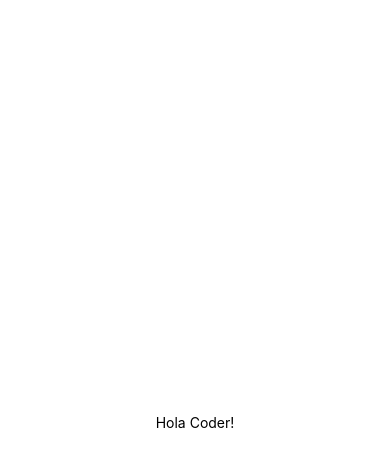
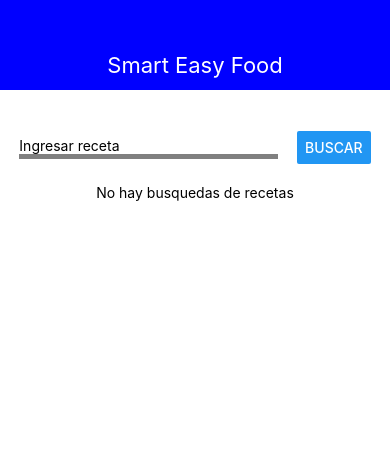
Before and after one commit to LucasOrd/App, a React Native app: screen / in a window 390 px wide. Shown: the top 466 px of the page. Built offline with nearby package versions, Linux system fonts and the light colour scheme.

Commit message:
segundo y tercer desafio

```diff
--- a/App.js
+++ b/App.js
@@ -1,22 +1,33 @@
-import { StyleSheet, Text, View } from "react-native";
+import React, { useState } from "react";
+import { StyleSheet, View } from "react-native";
 
-import React from "react";
-import { StatusBar } from "expo-status-bar";
+import { Header } from "./src/Header/Header";
+import { PaginaInicio } from "./pages/PaginaInicio";
+import { PaginaSecundaria } from "./pages/PaginaSecundaria";
 
 export default function App() {
+  const [userReceta, SetUserReceta] = useState();
+
+  const handlerStart = (selectedReceta) => {
+    SetUserReceta(selectedReceta);
+  };
+
+  let content = <PaginaInicio onStartReceta={handlerStart} />;
+
+  if (userReceta) {
+    content = <PaginaSecundaria />;
+  }
+
   return (
     <View style={styles.container}>
-      <Text>Hola Coder!</Text>
-      <StatusBar style="auto" />
+      <Header title={"Smart Easy Food"} />
+      {content}
     </View>
   );
 }
 
 const styles = StyleSheet.create({
   container: {
-    flex: 1,
-    backgroundColor: "#fff",
-    alignItems: "center",
-    justifyContent: "center",
+    height: "100%",
   },
 });
--- /dev/null
+++ b/pages/PaginaInicio.js
@@ -0,0 +1,81 @@
+import React, { useState } from "react";
+import { StyleSheet, View } from "react-native";
+
+import AddItem from "../src/AddItem/AddItem";
+import ListItem from "../src/ListItem/ListItem";
+import ModalQuestion from "../src/Modal/Modal";
+
+export const PaginaInicio = (props) => {
+  const [list, setList] = useState([]);
+
+  const [textInput, setTextInput] = useState("");
+
+  const [modalVisible, setModalVisible] = useState(false);
+
+  const [itemSelected, setItemSelected] = useState({});
+
+  const [enteredValue, setEnteredValue] = useState("");
+  const [confirmed, setConfirmed] = useState(false);
+  const [selectedReceta, setSelectedReceta] = useState("");
+
+  const handlerInputReceta = (text) => {
+    setEnteredValue(text);
+  };
+
+  const handlerConfirmInput = () => {
+    setConfirmed(true);
+    setSelectedReceta(enteredValue);
+    setEnteredValue("");
+  };
+
+  const onAdd = () => {
+    setList([
+      ...list,
+      {
+        id: Math.floor(Math.random() * 100) + 1,
+        value: textInput,
+        state: false,
+      },
+    ]);
+  };
+
+  const onHandlerModal = (item) => {
+    setItemSelected(item);
+    setModalVisible(true);
+  };
+  const onDelete = (id) => {
+    setList(list.filter((item) => item.id != id));
+    setModalVisible(false);
+  };
+
+  let confirmedOuput = false;
+  if (confirmed) {
+    confirmedOuput = (
+      <Button
+        title="buscar receta"
+        onPress={() => props.onStartReceta(selectedReceta)}
+      />
+    );
+  }
+
+  return (
+    <View style={styles.screen}>
+      <ModalQuestion
+        modalVisible={modalVisible}
+        setModalVisible={setModalVisible}
+        onDelete={onDelete}
+        itemSelected={itemSelected}
+      />
+      <AddItem setTextInput={setTextInput} onAdd={onAdd} />
+      <ListItem list={list} onHandlerModal={onHandlerModal} />
+    </View>
+  );
+};
+
+const styles = StyleSheet.create({
+  screen: {
+    flex: 1,
+    padding: 10,
+    alignItems: "center",
+  },
+});
--- /dev/null
+++ b/pages/PaginaSecundaria.js
@@ -0,0 +1,14 @@
+import React, { useState } from "react";
+import { StyleSheet, View } from "react-native";
+
+export const PaginaSecundaria = (props) => {
+  render(
+    <View style={styles.screen}>
+      <Text>Pagina donde se tienen que mostrar los resultados de busqueda</Text>
+    </View>
+  );
+
+  const styles = StyleSheet.create({});
+};
+
+export default PaginaSecundaria;
--- /dev/null
+++ b/src/AddItem/AddItem.js
@@ -0,0 +1,38 @@
+import { Button, StyleSheet, TextInput, View } from "react-native";
+
+import React from "react";
+
+export default function AddItem(props) {
+  const { setTextInput, onAdd } = props;
+
+  return (
+    <View style={styles.containerInput}>
+      <TextInput
+        placeholder="Ingresar receta"
+        onChangeText={(text) => setTextInput(text)}
+        style={styles.input}
+      />
+      <Button
+        title="Buscar"
+        className="btn btn-success"
+        onPress={() => onAdd()}
+      />
+    </View>
+  );
+}
+
+const styles = StyleSheet.create({
+  containerInput: {
+    flexDirection: "row",
+    width: "100%",
+    height: "10%",
+    marginTop: "3%",
+    justifyContent: "space-around",
+    alignItems: "center",
+  },
+  input: {
+    borderBottomColor: "grey",
+    borderBottomWidth: 5,
+    width: "70%",
+  },
+});
--- /dev/null
+++ b/src/Header/Header.js
@@ -0,0 +1,30 @@
+import { StyleSheet, Text, View } from "react-native";
+
+import React from "react";
+
+export const Header = (props) => {
+  const { title } = props;
+
+  return (
+    <View style={styles.header}>
+      <Text style={styles.headerTitle}>{title}</Text>
+    </View>
+  );
+};
+
+const styles = StyleSheet.create({
+  header: {
+    width: "100%",
+    height: 90,
+    paddingTop: 40,
+    backgroundColor: "blue",
+    alignItems: "center",
+    justifyContent: "center",
+  },
+  headerTitle: {
+    color: "white",
+    fontSize: 22,
+  },
+});
+
+export default Header;
--- /dev/null
+++ b/src/ListItem/ListItem.js
@@ -0,0 +1,57 @@
+import { Button, FlatList, StyleSheet, Text, View } from "react-native";
+
+import React from "react";
+
+export default function ListItem(props) {
+  const { list, onHandlerModal } = props;
+
+  return (
+    <>
+      {list.length > 0 ? (
+        <FlatList
+          data={list}
+          renderItem={(data) => (
+            <View style={styles.containerItem}>
+              <Text
+                style={[
+                  styles.textItem,
+                  {
+                    fontStyle: data.item.state == true ? "italic" : "normal",
+                    textDecorationLine:
+                      data.item.state == true ? "line-through" : "none",
+                  },
+                ]}
+              >
+                {data.item.value}
+              </Text>
+              <Button
+                onPress={() => onHandlerModal(data.item)}
+                title="Borrar"
+                className="btn btn-primary"
+              />
+            </View>
+          )}
+          keyExtractor={(item) => item.id}
+        />
+      ) : (
+        <Text> No hay busquedas de recetas </Text>
+      )}
+    </>
+  );
+}
+
+const styles = StyleSheet.create({
+  containerItem: {
+    width: "90%",
+    alignSelf: "center",
+    justifyContent: "space-between",
+    alignItems: "center",
+    flexDirection: "row",
+    marginVertical: "3%",
+  },
+  textItem: {
+    fontWeight: "bold",
+    fontSize: 20,
+    color: "black",
+  },
+});
--- /dev/null
+++ b/src/Modal/Modal.js
@@ -0,0 +1,63 @@
+import { Button, Modal, StyleSheet, Text, View } from "react-native";
+
+import React from "react";
+
+export default function ModalQuestion(props) {
+  const { modalVisible, setModalVisible, onDelete, itemSelected } = props;
+
+  return (
+    <Modal
+      visible={modalVisible}
+      transparent
+      animationType="fade"
+      onRequestClose={() => setModalVisible(false)}
+    >
+      <View style={styles.containerModal}>
+        <View style={styles.infoContainer}>
+          <Text>Borrar</Text>
+          <View style={styles.containerButton}>
+            <Button
+              style={styles.button}
+              title="Si"
+              onPress={() => onDelete(itemSelected.id)}
+            />
+            <Button
+              style={styles.button}
+              title="No"
+              onPress={() => setModalVisible(false)}
+            />
+          </View>
+        </View>
+      </View>
+    </Modal>
+  );
+}
+
+const styles = StyleSheet.create({
+  containerModal: {
+    backgroundColor: "rgba(0,0,0,0.5)",
+    height: "100%",
+    width: "100%",
+    alignItems: "center",
+    justifyContent: "center",
+  },
+  infoContainer: {
+    backgroundColor: "light-blue",
+    width: "60%",
+    height: "25%",
+    borderRadius: 10,
+    alignItems: "center",
+    justifyContent: "center",
+  },
+  containerButton: {
+    flexDirection: "row",
+    justifyContent: "space-between",
+    alignItems: "center",
+    width: "90%",
+    height: "20%",
+  },
+  button: {
+    width: "80%",
+    height: "10%",
+  },
+});
```
Also changed, not shown: src/Contador.jsx (added, +19 -0 lines).
